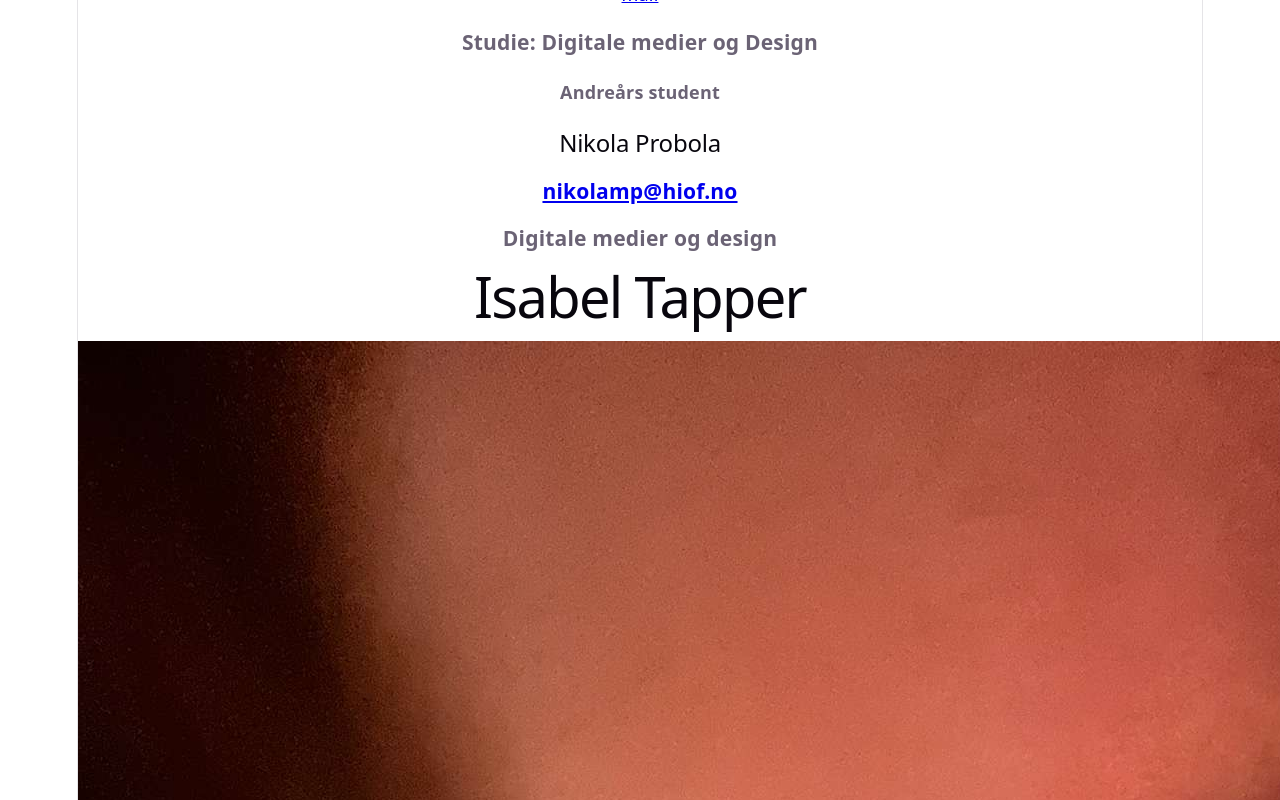
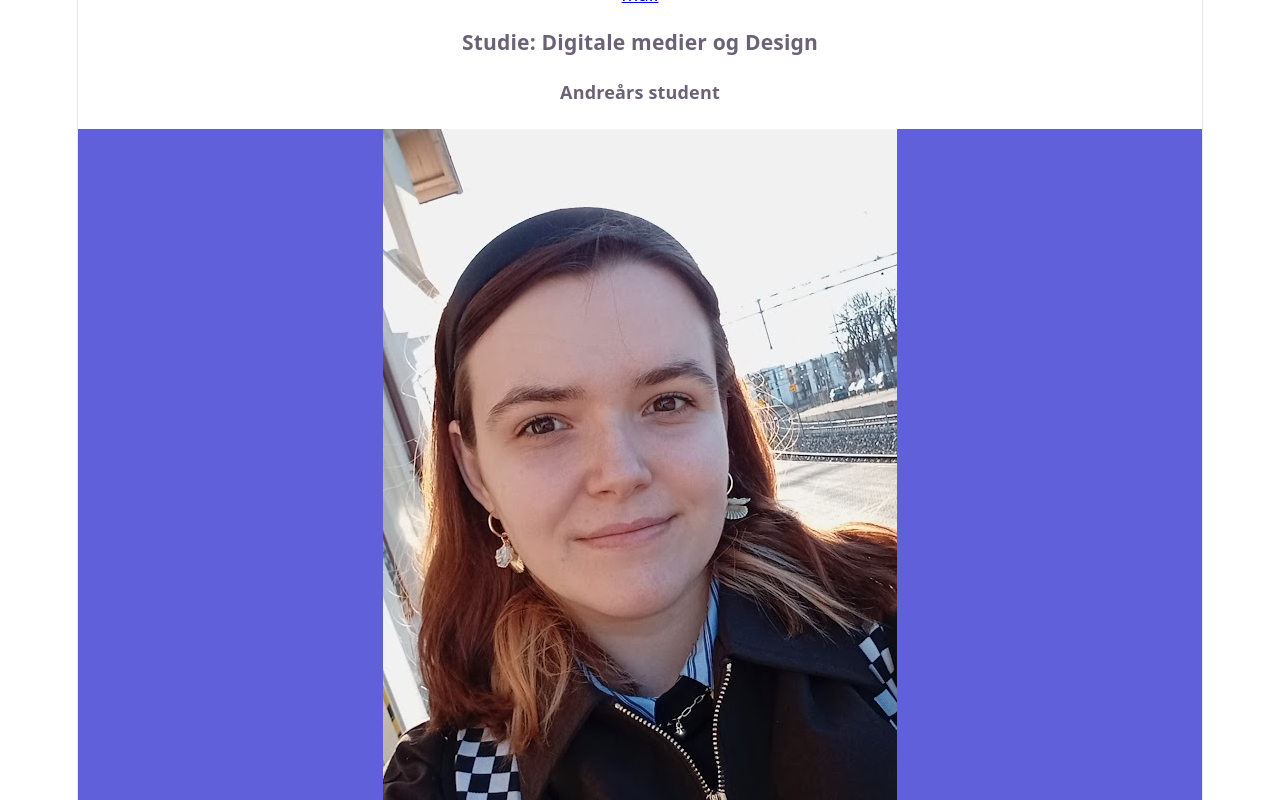
Before and after one commit to Nikola714/Arbeidskrav4_UIN26, a React app in the folder frontend/: page / in a window 1280 px wide. Shown: the part 2460-3260 px from the top of the page. Built offline with nearby package versions, Linux system fonts and the light colour scheme; the HTML template or start-up script is replaced by a standard one.

Commit message:
lagte til bilde på mitt kort og fiksa App.css
sletta kode fra App.css og leget til egen kode

```diff
--- a/frontend/src/components/Nikola.jsx
+++ b/frontend/src/components/Nikola.jsx
@@ -1,8 +1,9 @@
+import '../css/nikolaStyle.css'
 export default function Nikola() {
 
     return (
-        <article>
-            {/*<img src="/nikola.png" alt="Bilde av Nikola" /> */}
+        <article class="nikolaKort">
+            <img src="/bilder/nikola.jpg" alt="Bilde av Nikola" />
             <h2>Nikola Probola</h2>
             <h3><a href="mailto:nikolamp@hiof.no">nikolamp@hiof.no</a></h3>
             <h3>Digitale medier og design</h3>
--- /dev/null
+++ b/frontend/src/css/nikolaStyle.css
@@ -0,0 +1,3 @@
+.nikolaKort{
+    background-color: rgb(96, 96, 218);
+}
```
Also changed, not shown: frontend/public/bilder/nikola.jpg (added).
